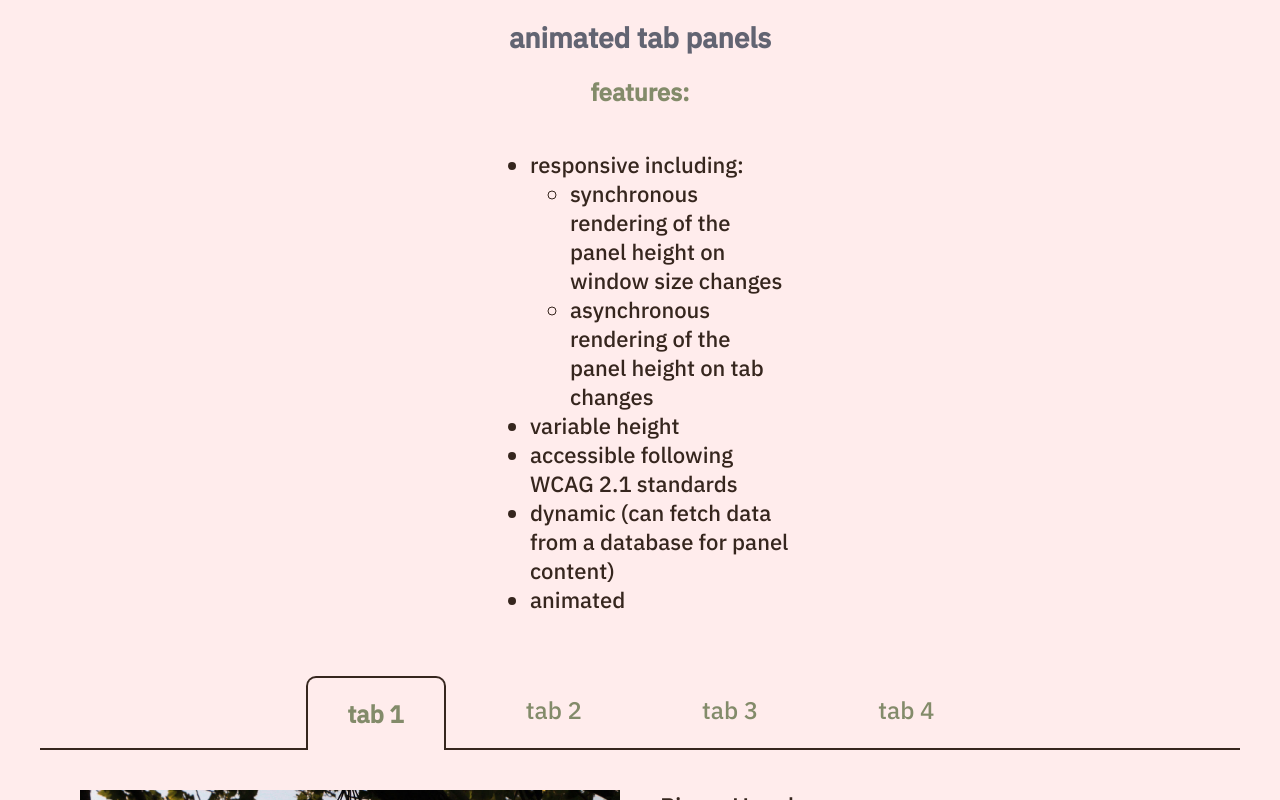
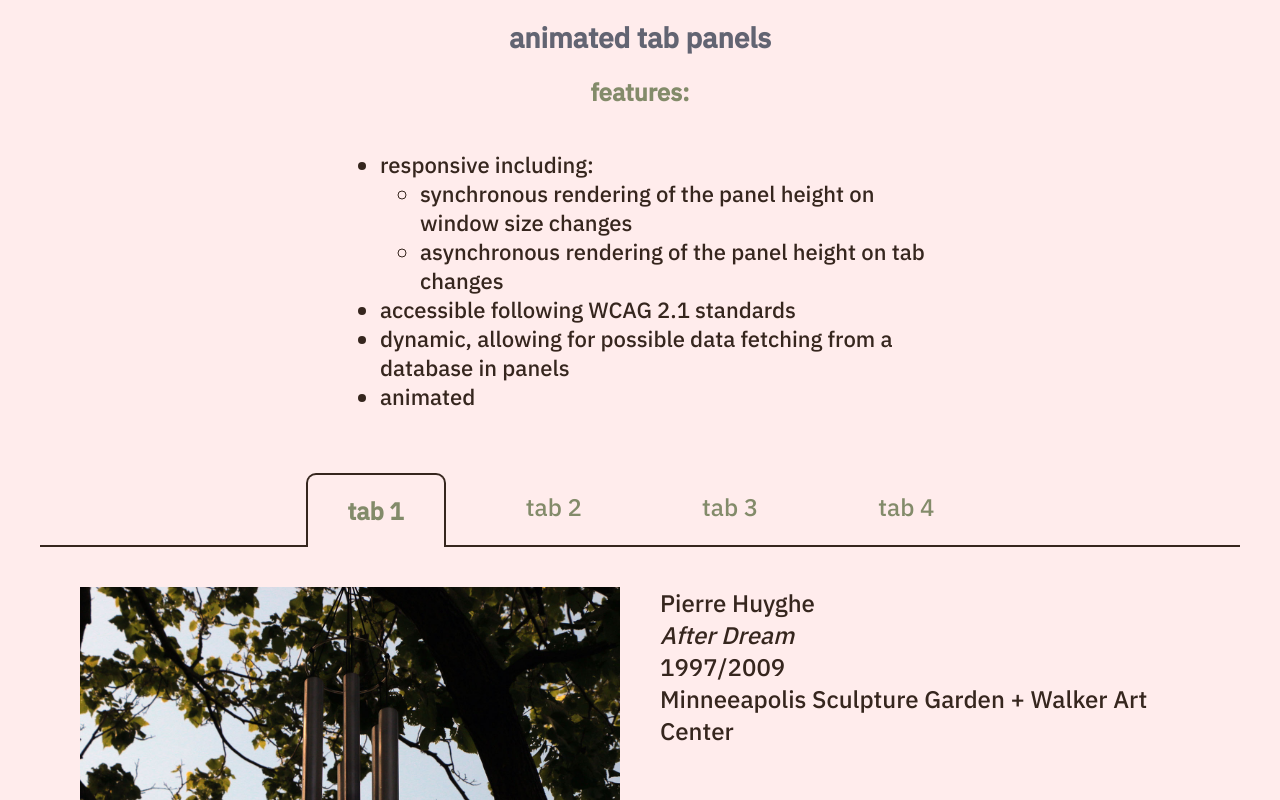
Before and after one commit to stephendewyer/animatedtabpanels, a Next.js app: page / in a window 1280 px wide. Shown: the top 800 px of the page. Built offline with nearby package versions, Linux system fonts and the light colour scheme.

Commit message:
editing features list

```diff
--- a/components/tabs/Tabs.js
+++ b/components/tabs/Tabs.js
@@ -82,9 +82,7 @@ const Tabs = ({ tabPanels }) => {
 
     }, [node]);
 
-
-
-    console.log('height: ', height)
+    // console.log('height: ', height)
 
     return (
 
--- a/pages/index.js
+++ b/pages/index.js
@@ -122,13 +122,10 @@ export default function Index() {
                 </ul>
               </li>
               <li>
-                variable height
-              </li>
-              <li>
                 accessible following WCAG 2.1 standards
               </li>
               <li>
-                dynamic (can fetch data from a database for panel content)
+                dynamic, allowing for possible data fetching from a database in panels
               </li>
               <li>
                 animated
--- a/styles/Index.module.css
+++ b/styles/Index.module.css
@@ -20,7 +20,7 @@
 }
 
 .bullet_list {
-  max-width: 300px;
+  max-width: 600px;
   display: flex;
   flex-direction: column;
   justify-content: center;
```
